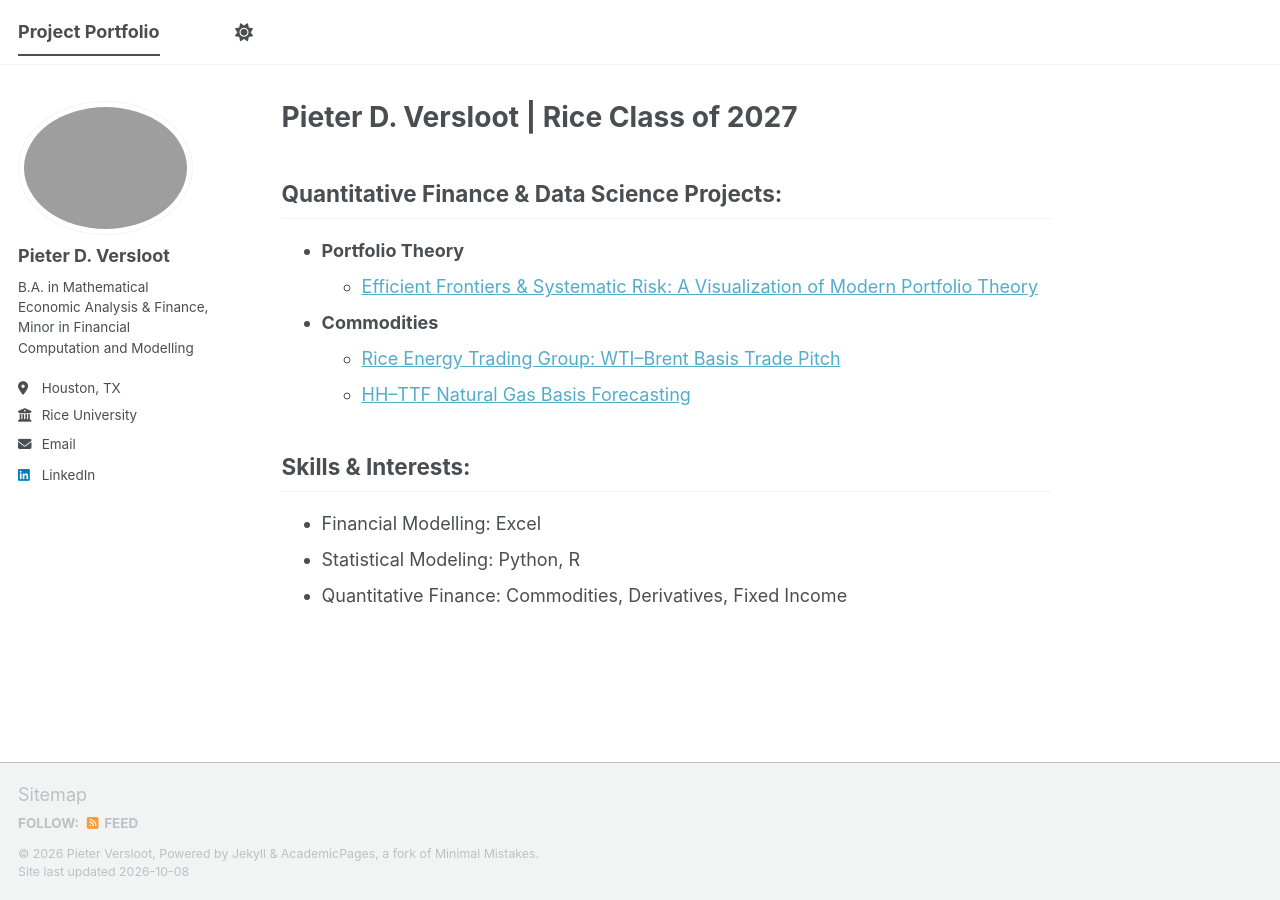
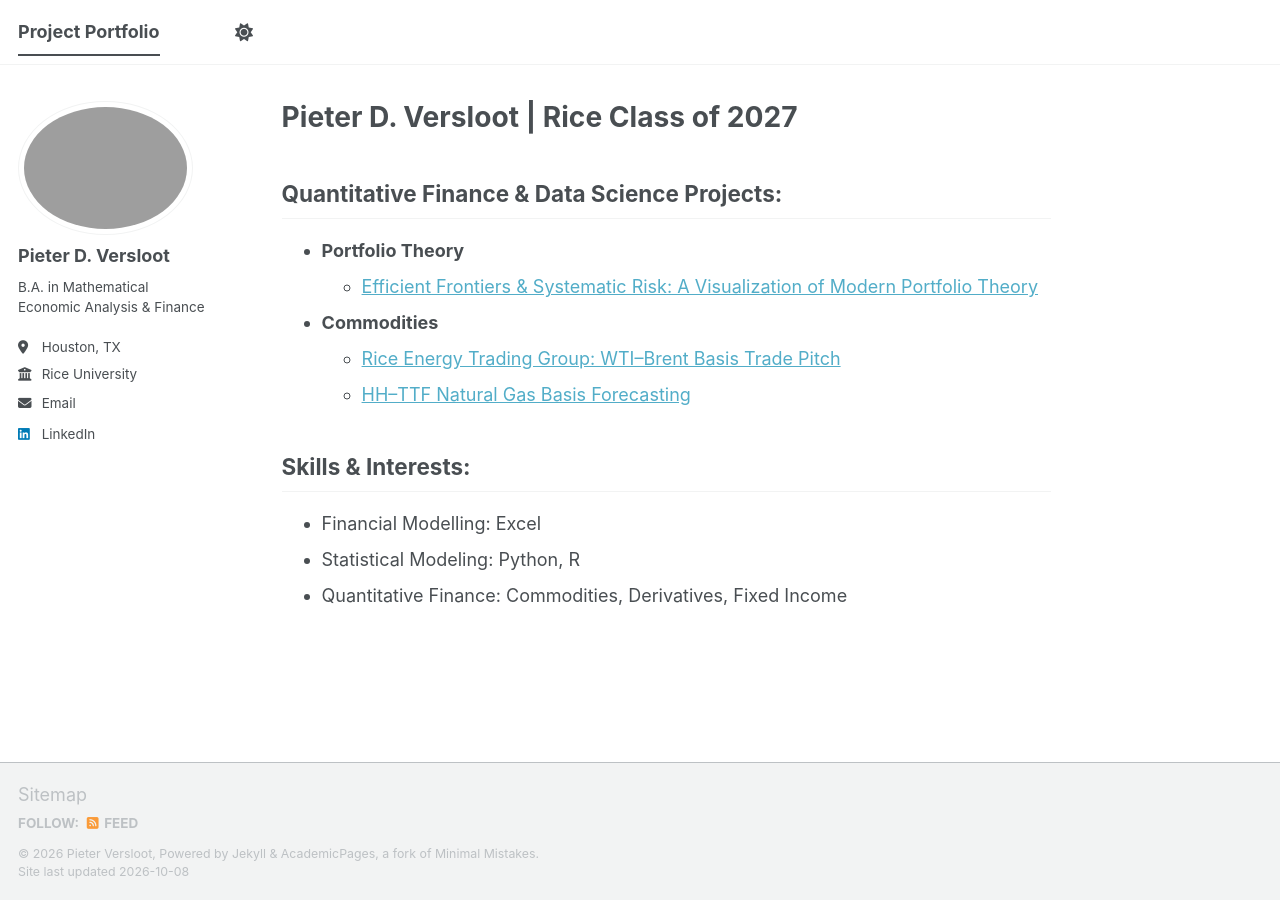
Before and after one commit to pieter-portfolio/pieter-portfolio.github.io, a Jekyll site: the page built from index.md, in a window 1280 px wide. Built offline with Jekyll 4.4.1, drawn with Linux system fonts in a browser that asks for light colours; a script bundle is joined from its source files by our own code; library files that are not in the unit come from our copies.

Commit message:
Update author bio in _config.yml
Removed minor in Financial Computation and Modelling from bio.

```diff
--- a/_config.yml
+++ b/_config.yml
@@ -25,7 +25,7 @@ author:
   # Biographic information
   avatar           : "square-image.jpg"
   name             : "Pieter D. Versloot"
-  bio              : "B.A. in Mathematical Economic Analysis & Finance, Minor in Financial Computation and Modelling"
+  bio              : "B.A. in Mathematical Economic Analysis & Finance"
   location         : "Houston, TX"
   employer         : "Rice University"
   email            : "pv25@rice.edu"
```
